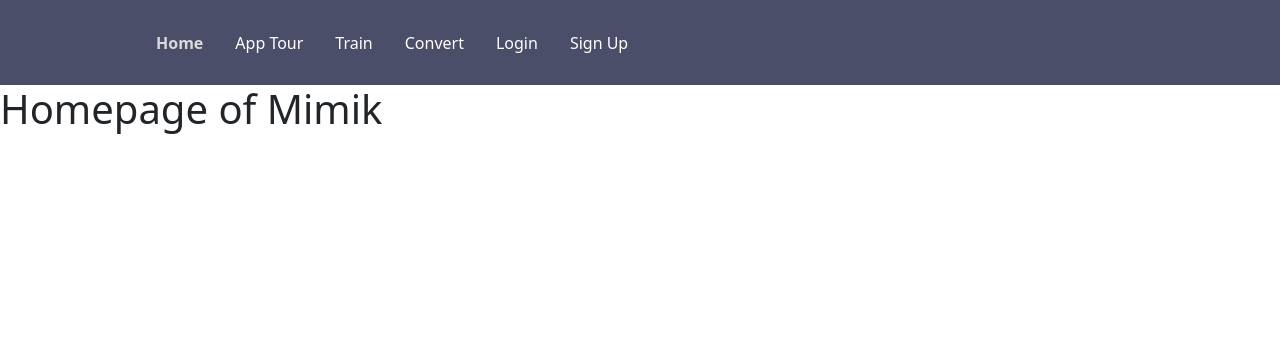
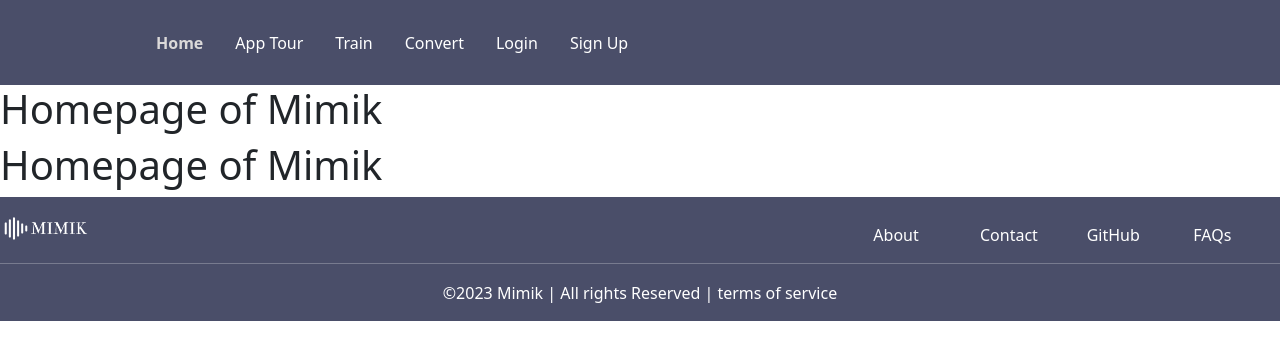
Before and after one commit to mrashid2019/Mimik, a React (Create React App) app in the folder mimik-website/: page / in a window 1280 px wide. Shown: the top 360 px of the page. Built offline with nearby package versions, Linux system fonts and the light colour scheme.

Commit message:
added footer

```diff
--- a/mimik-website/src/App.css
+++ b/mimik-website/src/App.css
@@ -129,3 +129,14 @@
   color: rgb(34, 34, 34);
   font-weight: 800;
 }
+
+/* Footer */
+.page-container{
+  display: inline;
+  flex-direction:column;
+  min-height: 100vh;
+}
+
+.content-wrap{
+  flex: 1;
+}
--- a/mimik-website/src/App.js
+++ b/mimik-website/src/App.js
@@ -2,6 +2,7 @@
 import './App.css';
 import "bootstrap/dist/css/bootstrap.min.css"
 import Navbar from './components/Navbar';
+import Footer from './components/Footer';
 import { BrowserRouter as Router, Routes, Route}
 	from 'react-router-dom';
 import Home from './pages';
@@ -12,9 +13,14 @@
 import Train from './pages/train';
 import SignUp from './pages/signup';
 
+
 function App() {
 return (
+
+
 	<Router>
+	<div className='page-container'>
+		<div className='content-wrap'>
 			<Navbar />
 			<Routes>
 				<Route exact path='/' element={<Home />} />
@@ -25,7 +31,14 @@
 				<Route path='/signup' element={<SignUp/>} />
 				<Route path='/login' element={<Login/>} />
 			</Routes>
+			<Footer />
+		</div>
+	</div>
 	</Router>
+
+
+
+
 );
 }
 
--- /dev/null
+++ b/mimik-website/src/components/Footer/footer.css
@@ -0,0 +1,26 @@
+.main-footer{
+    color: white;
+    background-color: #4A4E69;
+    padding-top:.1em;
+    position: relative;
+    bottom: 0;
+    width: 100%;
+}
+
+.footer_link{
+    color: white;
+    text-decoration: none;
+}
+
+.col-sm{
+   text-align: center;
+
+}
+
+.footer_img{
+    width: 10%;
+}
+
+.col-sm-3{
+    padding-top: .5rem;
+}
--- /dev/null
+++ b/mimik-website/src/components/Footer/index.js
@@ -0,0 +1,37 @@
+import React from "react";
+import "../Footer/footer.css"
+
+
+function Footer(){
+    return(
+        <div className="main-footer">
+
+            <div className="row">
+            <div class="col-sm-8 p-3 text-white">
+
+                <img className="footer_img" src={require('../Footer/mimik_logo.png')} />
+
+                </div>
+
+                 <div class="col-sm-4 p-3 text-white">
+                 <div class="row">
+                    <div class="col-sm-3">About</div>
+                    <div class="col-sm-3">Contact</div>
+                    <div class="col-sm-3"><a class="footer_link" href="https://github.com/wdure2018/Mimik" target="_blank">GitHub</a></div>
+                    <div class="col-sm-3">FAQs</div>
+                    </div>
+                </div>
+
+            </div>
+
+                <div className="row">
+                    <hr/>
+                    <p className="col-sm">
+                        &copy;{new Date().getFullYear()} Mimik | All rights Reserved | terms of service
+                    </p>
+                </div>
+            </div>
+    )
+}
+
+export default Footer;
--- a/mimik-website/src/pages/index.js
+++ b/mimik-website/src/pages/index.js
@@ -4,6 +4,8 @@
 return (
 	<div>
 	<h1>Homepage of Mimik</h1>
+	<h1>Homepage of Mimik</h1>
+
 	</div>
 );
 };
```
Also changed, not shown: mimik-website/src/components/Footer/mimik_logo.png (added), mimik-website/src/components/Footer/mimik_logo_1_20.png (added). Lines whose indentation alone changed are shown as unchanged.
